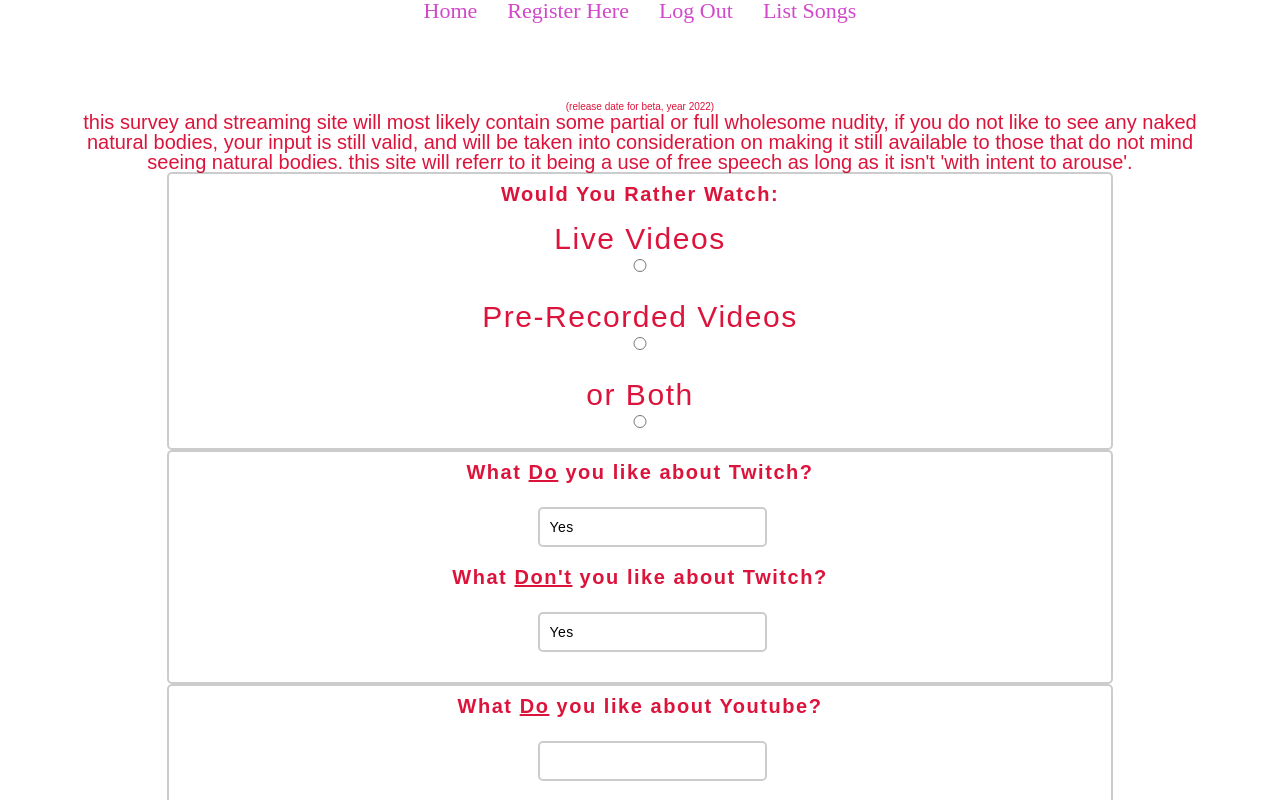
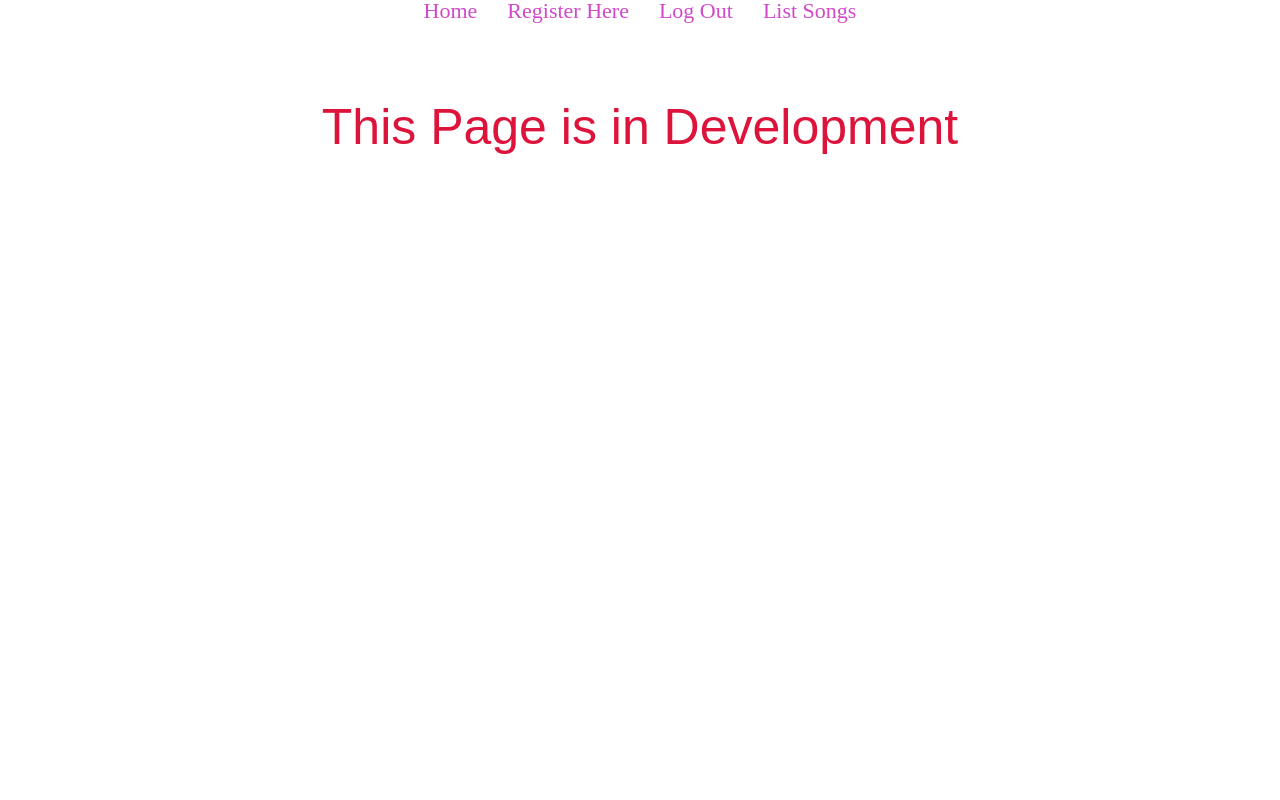
Before and after one commit to Pytormal/PYT-Studio, a React (Create React App) app: page /polls-hub//demographic-survey in a window 1280 px wide. Shown: the top 800 px of the page. Built offline with nearby package versions, Linux system fonts and the light colour scheme.

Commit message:
added dev page for future pages

```diff
--- a/src/App.js
+++ b/src/App.js
@@ -11,8 +11,10 @@ import RegisterForm from "./components/forms/RegisterForm";
 import LoginForm from "./components/forms/LoginForm";
 import PollHome from "./components/PollHome";
 import BroadcastPage from "./components/utils/broadcastPage";
-import MessageForm from "./components/forms/MessageForm"
+// import MessageForm from "./components/forms/MessageForm"
 import { Min5Timer, Min10Timer, Min30Timer } from "./components/timer.js";
+
+import PageDev from "./components/utils/PageinDev.js"
 
 // import Credit from "./components/Credit";
 
--- a/src/components/Home.js
+++ b/src/components/Home.js
@@ -22,7 +22,7 @@ class Home extends React.Component {
           <div className="home-links links">
             <Link to="/login">Login</Link>
             <Link to="/Polls-hub">Polls</Link>
-            <Link to="/upload-song">Upload Songs here</Link>
+            {/* <Link to="/upload-song">Upload Songs here</Link> */}
             <Link to="/timers">Timers</Link>
             <Link to="broadcasts">Watch Broadcasts</Link>
           </div>
--- a/src/components/PollHome.js
+++ b/src/components/PollHome.js
@@ -2,7 +2,9 @@ import React from "react";
 import { Route, Switch, Link } from "react-router-dom";
 
 import PollsForm from "./Polls/PollsForm";
-import DemographicForm from "./Polls/Demographic"
+import DemographicForm from "./Polls/Demographic";
+
+import PageDev from "./utils/PageinDev.js";
 
 // let user_name= 'Alex Andrew'
 
@@ -18,7 +20,8 @@ class PollHome extends React.Component {
                 <PollsForm />
               </Route>
               <Route path="/polls-hub//demographic-survey">
-                <DemographicForm />
+                {/* <DemographicForm /> */}
+                <PageDev />
               </Route>
               <Route path="/polls-hub">
                 <h1 className="title">
--- a/src/components/Polls/Demographic.js
+++ b/src/components/Polls/Demographic.js
@@ -33,7 +33,7 @@ function DemographicForm() {
         both: yup.string().required(),
       })
       .optional(),
-    threeChoices: yup
+    twoChoices: yup
       .object({
         Yes: yup.string().required(),
         No: yup.string().required(),
--- a/src/components/forms/MessageForm.js
+++ b/src/components/forms/MessageForm.js
@@ -1,5 +1,5 @@
 import React, { useState } from "react";
-import Message from "../utils/messages";
+// import Message from "../utils/messages";
 
 // sends messages
 const MessageForm = (props) => {
--- /dev/null
+++ b/src/components/utils/PageinDev.js
@@ -0,0 +1,24 @@
+import React from "react";
+import { Link } from "react-router-dom";
+
+
+class PageDev extends React.Component {
+  state = {
+    user: { user_name: "Alex Andrew" },
+  };
+
+  render() {
+    // let user = JSON.parse(sessionStorage.getItem('userName'))
+    return (
+      <div className="title-wrapper" id="title_container">
+        <div className="title-card">
+          <section className="welcome-title">
+            <h1 className="title">This Page is in Development</h1>
+          </section>
+        </div>
+      </div>
+    );
+  }
+}
+
+export default PageDev;
--- a/src/components/utils/broadcastPage.js
+++ b/src/components/utils/broadcastPage.js
@@ -1,4 +1,4 @@
-import React , { useState } from "react";
+import React  from "react";
 import MessageForm from "../forms/MessageForm";
 
 class BroadcastPage extends React.Component {
@@ -8,13 +8,13 @@ class BroadcastPage extends React.Component {
   };
 
 
-  sendMessage = (formData) => {
-    const newMember = {
-      id: Date.now(),
-      user: this.user_name,
-      message: formData.message,
-    };
-  };
+  // sendMessage = (formData) => {
+  //   const newMessage = {
+  //     id: Date.now(),
+  //     user: this.user_name,
+  //     message: formData.message,
+  //   };
+  // };
 
 
   render() {
```
